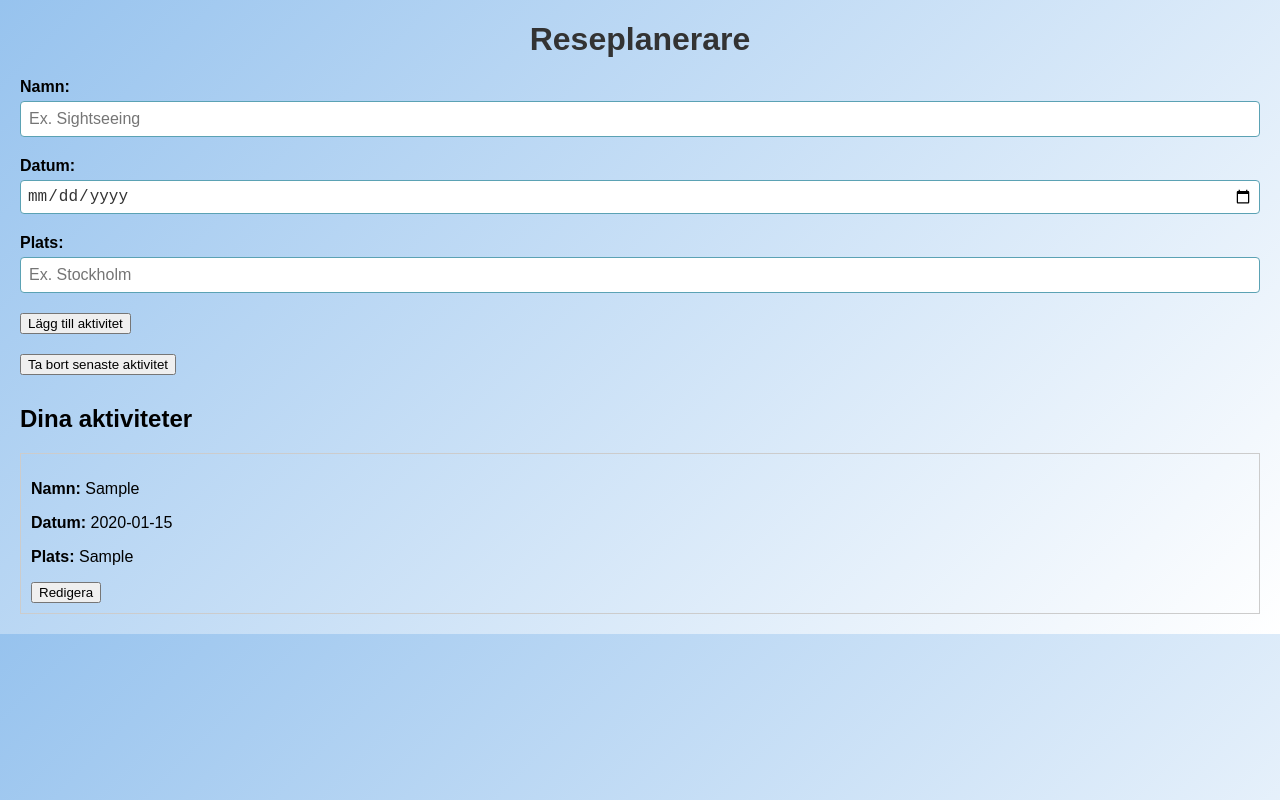
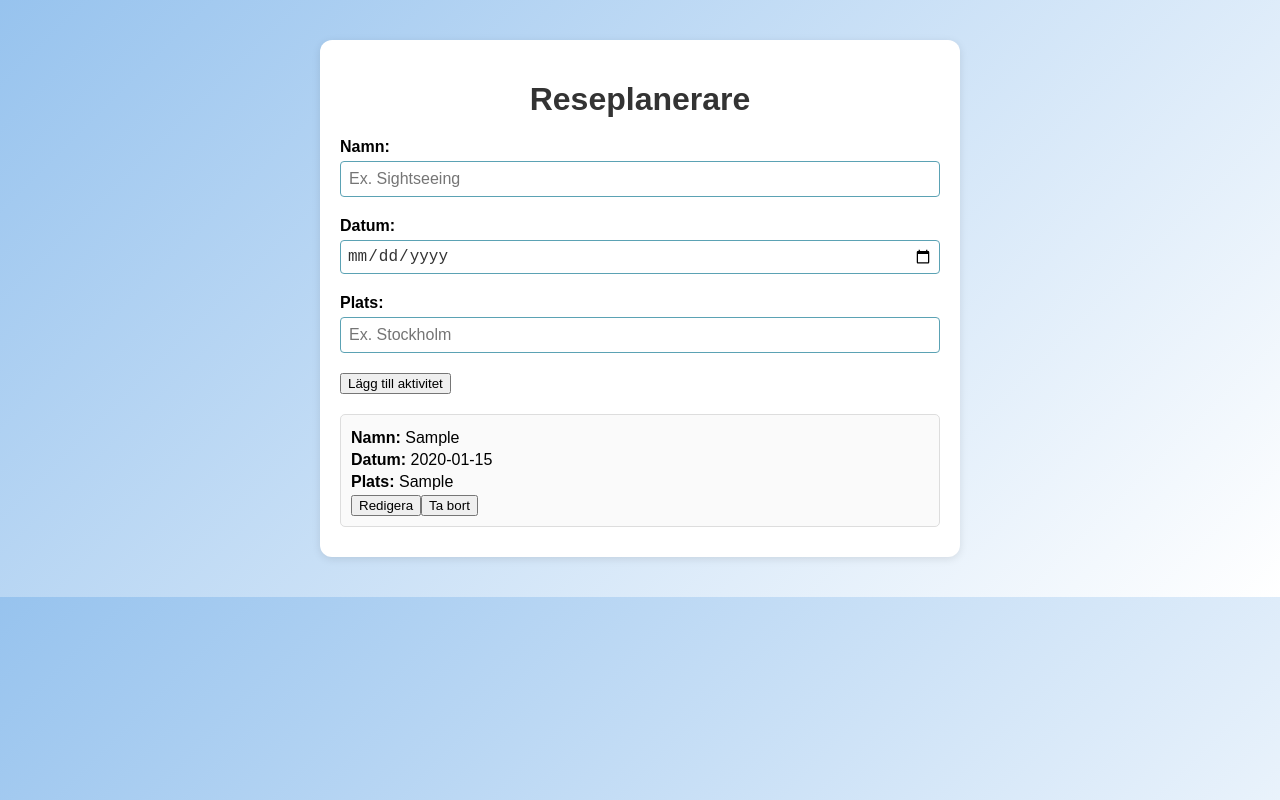
Before and after one commit to Asplund-chasacademy/Boilerroom-react, a React (Vite) app: page / in a window 1280 px wide. Both pictures are taken after typing "Sample", "2020-01-15", "Sample" into the empty fields and a click on the button "Lägg till aktivitet". Built offline with nearby package versions, Linux system fonts and the light colour scheme.

Commit message:
Nu går det att ta bort valfri sparad aktivitet

```diff
--- a/boilerroom-react/src/App.jsx
+++ b/boilerroom-react/src/App.jsx
@@ -1,6 +1,7 @@
 import { useState, useEffect } from 'react';
 import ActivityForm from './components/ActivityForm';
 import ActivityList from './components/ActivityList';
+import './index.css';
 
 function App() {
   const [activities, setActivities] = useState([]);
@@ -13,9 +14,10 @@ function App() {
     }
   }, []);
 
+
   useEffect(() => {
+    localStorage.setItem('activities', JSON.stringify(activities));
     console.log('Activities changed:', activities);
-    localStorage.setItem('activities', JSON.stringify(activities));
   }, [activities]);
 
   const handleAddActivity = (newActivity) => {
@@ -23,45 +25,39 @@ function App() {
     setErrorMessage('');
   };
 
-
-  const handleRemoveLast = () => {
-    if (activities.length > 0) {
-      setActivities((prev) => prev.slice(0, -1));
+  const handleRemoveActivity = (index) => {
+    const updated = activities.filter((_, i) => i !== index);
+    setActivities(updated);
     setErrorMessage('');
-    } else {
-      setErrorMessage('Det finns inga aktiviteter att ta bort.');
-    }
   };
 
+
   const handleEditActivity = (index, updatedActivity) => {
-    setActivities((prev) => {
-      const newArr = [...prev];
+    const newArr = [...activities];
     newArr[index] = updatedActivity;
-      return newArr;
-    });
+    setActivities(newArr);
     setErrorMessage('');
   };
 
   return (
-    <div style={{ margin: '20px' }}>
+    <div className="app-container">
       <h1>Reseplanerare</h1>
 
+      <div className="form-section">
         <ActivityForm onAddActivity={handleAddActivity} />
-
-      <button onClick={handleRemoveLast} style={{ marginBottom: '10px' }}>
-        Ta bort senaste aktivitet
-      </button>
+      </div>
 
       {errorMessage && (
-        <div style={{ color: 'red', marginBottom: '10px' }}>
-          {errorMessage}
-        </div>
+        <div className="error-message">{errorMessage}</div>
       )}
 
+      <div className="list-section">
         <ActivityList
           activities={activities}
           onEditActivity={handleEditActivity}
+          onRemoveActivity={handleRemoveActivity}
         />
+      </div>
     </div>
   );
 }
--- a/boilerroom-react/src/components/ActivityList.jsx
+++ b/boilerroom-react/src/components/ActivityList.jsx
@@ -1,12 +1,10 @@
 import { useState } from 'react';
-import PropTypes from 'prop-types';
 
-function ActivityList({ activities, onEditActivity }) {
+function ActivityList({ activities, onEditActivity, onRemoveActivity }) {
   const [editIndex, setEditIndex] = useState(null);
   const [tempName, setTempName] = useState('');
   const [tempDate, setTempDate] = useState('');
   const [tempLocation, setTempLocation] = useState('');
-
 
   const handleEditClick = (index) => {
     setEditIndex(index);
@@ -19,25 +17,27 @@ function ActivityList({ activities, onEditActivity }) {
     const updatedActivity = {
       name: tempName,
       date: tempDate,
-      location: tempLocation,
+      location: tempLocation
     };
     onEditActivity(index, updatedActivity);
     setEditIndex(null);
   };
+
   const handleCancel = () => {
     setEditIndex(null);
   };
 
+  if (activities.length === 0) {
+    return <p>Inga aktiviteter tillagda ännu.</p>;
+  }
+
   return (
-    <div>
-      <h2>Dina aktiviteter</h2>
-
-      {activities.length === 0 && <p>Inga aktiviteter tillagda ännu.</p>}
-
+    <>
       {activities.map((activity, index) => {
         if (editIndex === index) {
+          // Redigeringsläge
           return (
-            <div key={index} style={styles.itemContainer}>
+            <div key={index} className="activity-item">
               <input
                 type="text"
                 value={tempName}
@@ -53,49 +53,37 @@ function ActivityList({ activities, onEditActivity }) {
                 value={tempLocation}
                 onChange={(e) => setTempLocation(e.target.value)}
               />
-              <button onClick={() => handleSave(index)}>Spara</button>
-              <button onClick={handleCancel}>Avbryt</button>
+              <button className="button" onClick={() => handleSave(index)}>
+                Spara
+              </button>
+              <button className="button button-secondary" onClick={handleCancel}>
+                Avbryt
+              </button>
             </div>
           );
         } else {
+          // Visningsläge
           return (
-            <div key={index} style={styles.itemContainer}>
-              <p>
-                <strong>Namn:</strong> {activity.name}
-              </p>
-              <p>
-                <strong>Datum:</strong> {activity.date}
-              </p>
-              <p>
-                <strong>Plats:</strong> {activity.location}
-              </p>
-              <button onClick={() => handleEditClick(index)}>
+            <div key={index} className="activity-item">
+              <p><strong>Namn:</strong> {activity.name}</p>
+              <p><strong>Datum:</strong> {activity.date}</p>
+              <p><strong>Plats:</strong> {activity.location}</p>
+              <button className="button" onClick={() => handleEditClick(index)}>
                 Redigera
+              </button>
+              {/* NY KNAPP: TA BORT */}
+              <button
+                className="button button-delete"
+                onClick={() => onRemoveActivity(index)}
+              >
+                Ta bort
               </button>
             </div>
           );
         }
       })}
-    </div>
+    </>
   );
 }
 
-const styles = {
-  itemContainer: {
-    border: '1px solid #ccc',
-    padding: '10px',
-    marginBottom: '10px',
-  },
-};
-ActivityList.propTypes = {
-  activities: PropTypes.arrayOf(
-    PropTypes.shape({
-      name: PropTypes.string,
-      date: PropTypes.string,
-      location: PropTypes.string
-    })
-  ).isRequired,
-
-onEditActivity: PropTypes.func.isRequired
-};
 export default ActivityList;
```
Also changed, not shown: 1 other file (tests, documents, lock files or other folders). Lines whose indentation alone changed are shown as unchanged.
